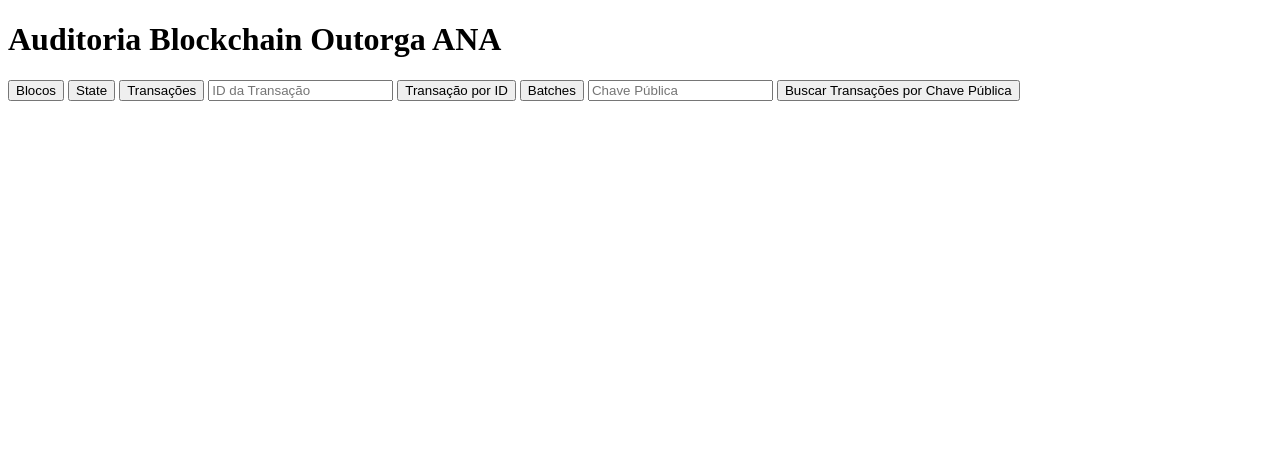
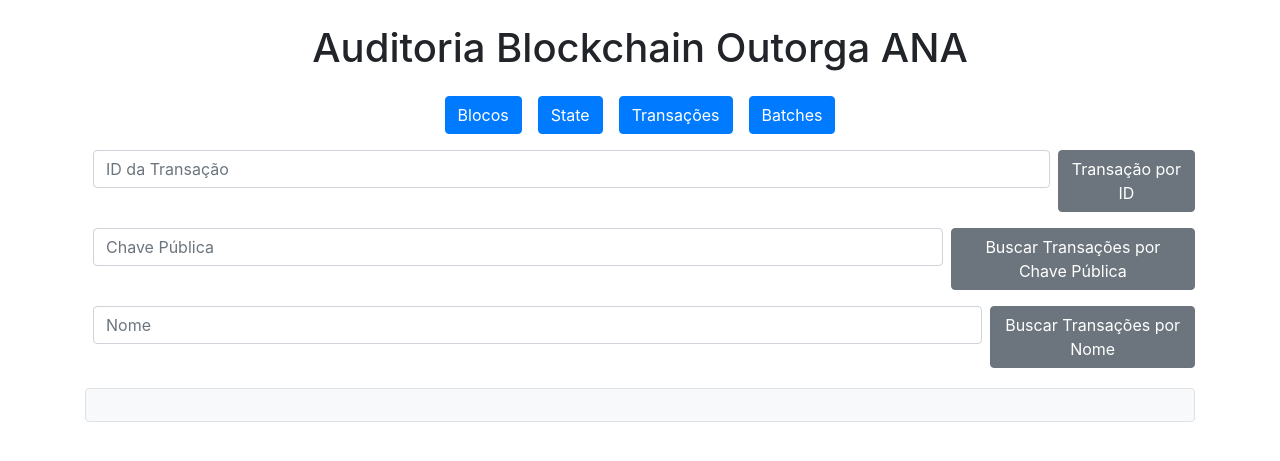
Before and after one commit to luizeduardo7/sawtooth-water-grant, a Flask app: page / in a window 1280 px wide. Shown: the top 461 px of the page. Run offline with Flask 3, Linux system fonts and the light colour scheme; some libraries are stand-ins or nearby versions.

Commit message:
add: Add route for searching transactions by name and improvements at the front

```diff
--- a/audit_app/app.py
+++ b/audit_app/app.py
@@ -95,8 +95,8 @@ def get_batches():
     else:
         return handle_error_response(response)
 
-@app.route('/transactions/search')
-def search_transactions():
+@app.route('/transactions/search/by-public-key')
+def search_transactions_by_public_key():
     public_key = request.args.get('public_key')
     if not public_key:
         return jsonify({'error': 'Public key is required'}), 400
@@ -118,6 +118,27 @@ def search_transactions():
     else:
         return handle_error_response(response)
 
+@ app.route('/transactions/search/by-name')
+def search_transactions_by_name():
+    name = request.args.get('name')
+    if not name:
+        return jsonify({'error': 'Name is required'}), 400
+
+    response = requests.get(build_url('transactions'))
+    if response.status_code == 200:
+        transactions = response.json()
+        filtered_transactions = []
+        for transaction in transactions.get('data', []):
+            transaction['payload'] = decode_payload(transaction['payload'])
+            if transaction['payload'].get('create_user') and transaction['payload']['create_user']['name'] == name:
+                filtered_transactions.append(transaction)
+            elif transaction['payload'].get('create_admin') and transaction['payload']['create_admin']['name'] == name:
+                filtered_transactions.append(transaction)
+
+        return jsonify({'data': filtered_transactions})
+    else:
+        return handle_error_response(response)
+
 
 if __name__ == '__main__':
     app.run(host='0.0.0.0', port=5000, debug=True)
--- a/audit_app/templates/index.html
+++ b/audit_app/templates/index.html
@@ -4,44 +4,130 @@
     <meta charset="UTF-8">
     <meta name="viewport" content="width=device-width, initial-scale=1.0">
     <link rel="icon" href="{{ url_for('static', filename='favicon.ico') }}" type="image/x-icon">
+    <link rel="stylesheet" href="https://stackpath.bootstrapcdn.com/bootstrap/4.5.2/css/bootstrap.min.css">
     <title>Auditoria Blockchain</title>
+    <style>
+        .loading-spinner {
+            display: none;
+            margin: 20px auto;
+            border: 8px solid #f3f3f3;
+            border-radius: 50%;
+            border-top: 8px solid #3498db;
+            width: 50px;
+            height: 50px;
+            animation: spin 1s linear infinite;
+        }
+        @keyframes spin {
+            0% { transform: rotate(0deg); }
+            100% { transform: rotate(360deg); }
+        }
+        .result-container {
+            margin-top: 20px;
+        }
+    </style>
 </head>
 <body>
-    <h1>Auditoria Blockchain Outorga ANA</h1>
-    <button onclick="fetchData('blocks')">Blocos</button>
-    <button onclick="fetchData('state')">State</button>
-    <button onclick="fetchData('transactions')">Transações</button>
-    <input type="text" id="transactionId" placeholder="ID da Transação">
-    <button onclick="fetchTransactionById()">Transação por ID</button>
-    <button onclick="fetchData('batches')">Batches</button>
-    <input type="text" id="publicKey" placeholder="Chave Pública">
-    <button onclick="searchTransactionsByPublicKey()">Buscar Transações por Chave Pública</button>
-    <pre id="result"></pre>
+    <div class="container">
+        <h1 class="my-4 text-center">Auditoria Blockchain Outorga ANA</h1>
+        <div class="d-flex justify-content-center">
+            <button class="btn btn-primary mx-2" onclick="fetchData('blocks')">Blocos</button>
+            <button class="btn btn-primary mx-2" onclick="fetchData('state')">State</button>
+            <button class="btn btn-primary mx-2" onclick="fetchData('transactions')">Transações</button>
+            <button class="btn btn-primary mx-2" onclick="fetchData('batches')">Batches</button>
+        </div>
+        <div class="d-flex justify-content-center mt-3">
+            <input type="text" id="transactionId" class="form-control mx-2" placeholder="ID da Transação">
+            <button class="btn btn-secondary" onclick="fetchTransactionById()">Transação por ID</button>
+        </div>
+        <div class="d-flex justify-content-center mt-3">
+            <input type="text" id="publicKey" class="form-control mx-2" placeholder="Chave Pública">
+            <button class="btn btn-secondary" onclick="searchTransactionsByPublicKey()">Buscar Transações por Chave Pública</button>
+        </div>
+        <div class="d-flex justify-content-center mt-3">
+            <input type="text" id="name" class="form-control mx-2" placeholder="Nome">
+            <button class="btn btn-secondary" onclick="searchTransactionsByName()">Buscar Transações por Nome</button>
+        </div>
+        <div class="loading-spinner" id="loading-spinner"></div>
+        <pre id="result" class="result-container bg-light p-3 border rounded"></pre>
+    </div>
 
     <script>
+        function showLoadingSpinner() {
+            document.getElementById('loading-spinner').style.display = 'block';
+        }
+
+        function hideLoadingSpinner() {
+            document.getElementById('loading-spinner').style.display = 'none';
+        }
+
         function fetchData(endpoint) {
+            showLoadingSpinner();
             fetch(`/${endpoint}`)
                 .then(response => response.json())
                 .then(data => {
                     document.getElementById('result').textContent = JSON.stringify(data, null, 2);
+                    hideLoadingSpinner();
+                })
+                .catch(error => {
+                    document.getElementById('result').textContent = `Error: ${error}`;
+                    hideLoadingSpinner();
                 });
         }
 
         function fetchTransactionById() {
             const transactionId = document.getElementById('transactionId').value;
+            if (!transactionId) {
+                alert('Por favor, insira o ID da transação.');
+                return;
+            }
+            showLoadingSpinner();
             fetch(`/transactions/${transactionId}`)
                 .then(response => response.json())
                 .then(data => {
                     document.getElementById('result').textContent = JSON.stringify(data, null, 2);
+                    hideLoadingSpinner();
+                })
+                .catch(error => {
+                    document.getElementById('result').textContent = `Error: ${error}`;
+                    hideLoadingSpinner();
                 });
         }
 
         function searchTransactionsByPublicKey() {
             const publicKey = document.getElementById('publicKey').value;
-            fetch(`/transactions/search?public_key=${publicKey}`)
+            if (!publicKey) {
+                alert('Por favor, insira a chave pública.');
+                return;
+            }
+            showLoadingSpinner();
+            fetch(`/transactions/search/by-public-key?public_key=${publicKey}`)
                 .then(response => response.json())
                 .then(data => {
                     document.getElementById('result').textContent = JSON.stringify(data, null, 2);
+                    hideLoadingSpinner();
+                })
+                .catch(error => {
+                    document.getElementById('result').textContent = `Error: ${error}`;
+                    hideLoadingSpinner();
+                });
+        }
+
+        function searchTransactionsByName() {
+            const name = document.getElementById('name').value;
+            if (!name) {
+                alert('Por favor, insira o nome.');
+                return;
+            }
+            showLoadingSpinner();
+            fetch(`/transactions/search/by-name?name=${name}`)
+                .then(response => response.json())
+                .then(data => {
+                    document.getElementById('result').textContent = JSON.stringify(data, null, 2);
+                    hideLoadingSpinner();
+                })
+                .catch(error => {
+                    document.getElementById('result').textContent = `Error: ${error}`;
+                    hideLoadingSpinner();
                 });
         }
     </script>
--- a/rest_api/water_grant_rest_api/route_handler.py
+++ b/rest_api/water_grant_rest_api/route_handler.py
@@ -122,14 +122,14 @@ class RouteHandler(object):
         admin_public_key = body.get('created_by_admin_public_key')
         await self._validate_admin(admin_public_key)
 
-        public_key, private_key = self._messenger.get_new_key_pair()
-
         username = body.get('username')
         user_auth_info = await self._database.fetch_auth_resource(username)
         if user_auth_info is not None:
             raise ApiUnauthorized(
                 'Já existe um usuário com esse username.'
                 'Por favor, insira outro.')
+
+        public_key, private_key = self._messenger.get_new_key_pair()
 
         encrypted_private_key = encrypt_private_key(
             request.app['aes_key'], public_key, private_key)
```
